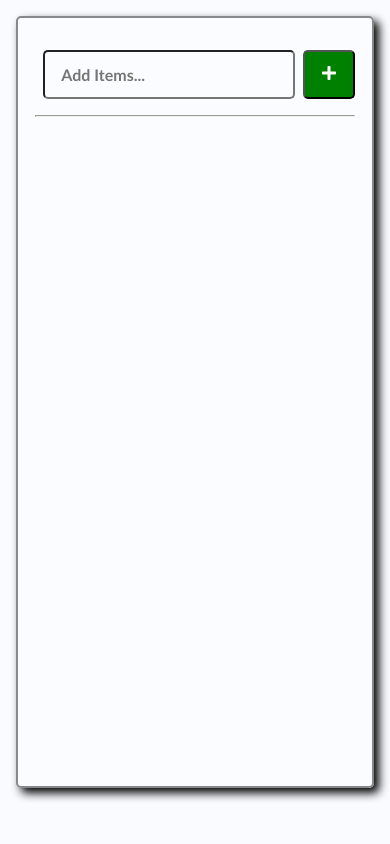
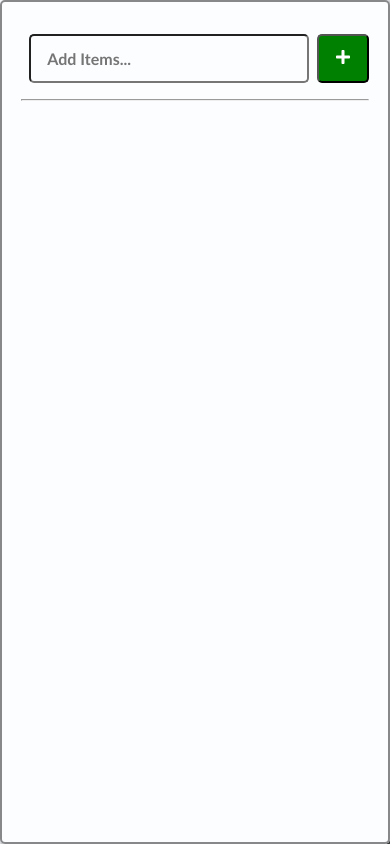
Before and after one commit to codingsapienss/todo-v1, a React (Create React App) app: page / in a window 390 px wide. Built offline with nearby package versions, Linux system fonts and the light colour scheme.

Commit message:
UI Update

```diff
--- a/src/App.css
+++ b/src/App.css
@@ -5,7 +5,8 @@
 }
 
 .App {
-  padding: 1rem 10px;
+  /* padding: 1rem 10px; */
   min-height: 100vh;
   background-color: var(--bgc_Color);
+  overflow-y: hidden;
 }
--- a/src/Components/SingleTodoUi/SingleTodoUi.css
+++ b/src/Components/SingleTodoUi/SingleTodoUi.css
@@ -1,18 +1,18 @@
 * {
   padding: 0;
   margin: 0;
+  box-sizing: border-box;
   font-family: "Gill Sans", "Gill Sans MT", Calibri, "Trebuchet MS", sans-serif;
 }
 .container {
-  margin: auto;
+  margin: 1rem auto;
   display: flex;
   flex-direction: column;
   justify-content: flex-start;
   align-items: center;
-  min-height: calc(99vh - 4rem);
   max-width: 500px;
-  width : 97%;
-  background-color: rgba(255, 255, 255, 0.215);
+  height: calc(100vh - 2rem);
+  background-color: rgba(255, 255, 255, 0.53);
   border: 2px solid #87888a;
   border-radius: 5px;
   box-shadow: 5px 5px 10px black;
@@ -108,7 +108,12 @@ form button:hover {
   padding: 5px 10px;
 }
 
-@media (max-width: 600px) {
+@media (max-width: 500px) {
+  .container {
+    width: 100%;
+    height: 100vh;
+    margin: auto;
+  }
   .todo-list span {
     font-size: 0.5rem;
     padding: 5px 8px;
```
